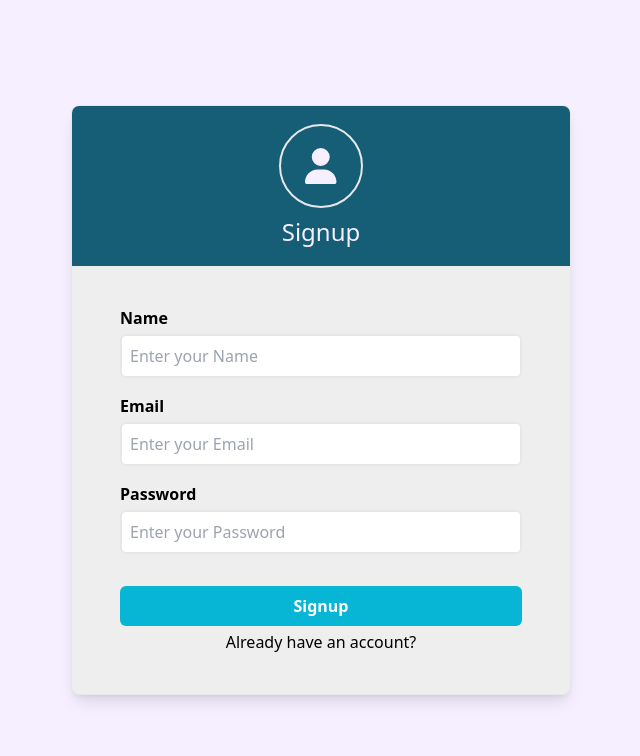
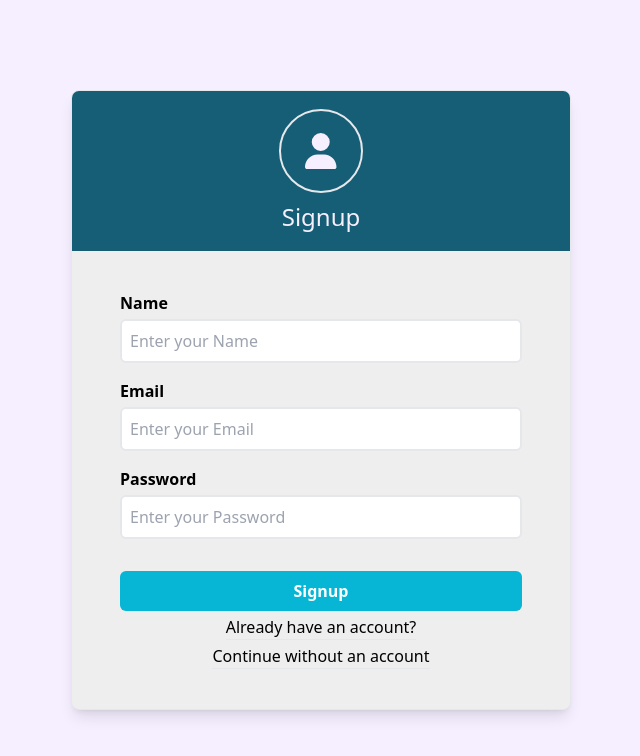
Before and after one commit to arjuncodes05/writeItUp, a React (Vite) app: page /signup in a window 1280 px wide. Shown: the top 756 px of the page, without its empty margins (319-959 px from the left). Built offline with nearby package versions, Linux system fonts and the light colour scheme; no server answers.

Commit message:
bug fixes

```diff
--- a/src/components/LoginAndSignup/Button.jsx
+++ b/src/components/LoginAndSignup/Button.jsx
@@ -8,8 +8,11 @@ function Button({text}) {
   return (
     <div className='w-full flex flex-col justify-center items-center gap-1 py-2 mt-4 px-4 bg-primary'>
         <button className='w-full text-center rounded-md p-2 bg-cyan-500 hover:bg-cyan-600 font-semibold text-white'>{text}</button>
-        <div className='flex flex-col justify-center items-center hover:border-b border-blue-500'>
+        <div className='flex flex-col justify-center items-center border-b hover:border-blue-500'>
             <p>{text === 'Signup' ? <Link to='/login'>Already have an account?</Link> : <Link to='/signup'>Don't have an account?</Link> }</p>
+        </div>
+        <div className='flex flex-col justify-center items-center border-b hover:border-blue-500'>
+            <Link className='' to='/' >Continue without an account</Link>
         </div>
     </div>
   )
--- a/src/components/LoginAndSignup/GetInForm.jsx
+++ b/src/components/LoginAndSignup/GetInForm.jsx
@@ -4,7 +4,7 @@ import Input from './Input'
 import Button from "./Button"
 import { FontAwesomeIcon } from '@fortawesome/react-fontawesome'
 import { faUser } from '@fortawesome/free-solid-svg-icons'
-import {useLocation, useNavigate } from 'react-router-dom'
+import {Link, useLocation, useNavigate } from 'react-router-dom'
 import authService from '../../Appwrite/AuthService'
 import { AuthContext } from '../../context/authContext'
 
```
